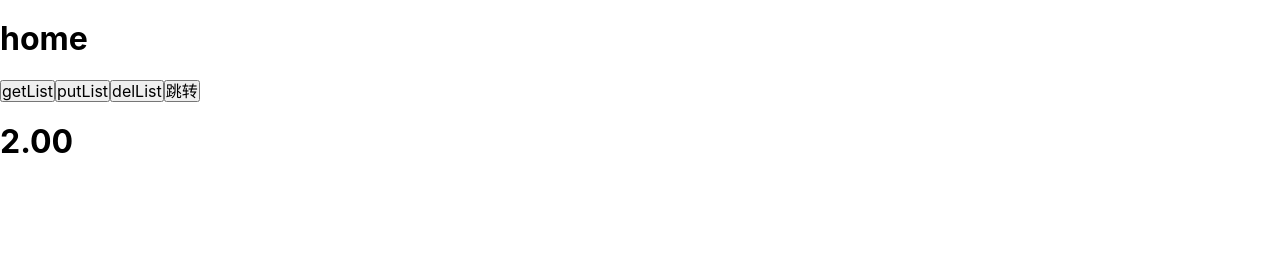
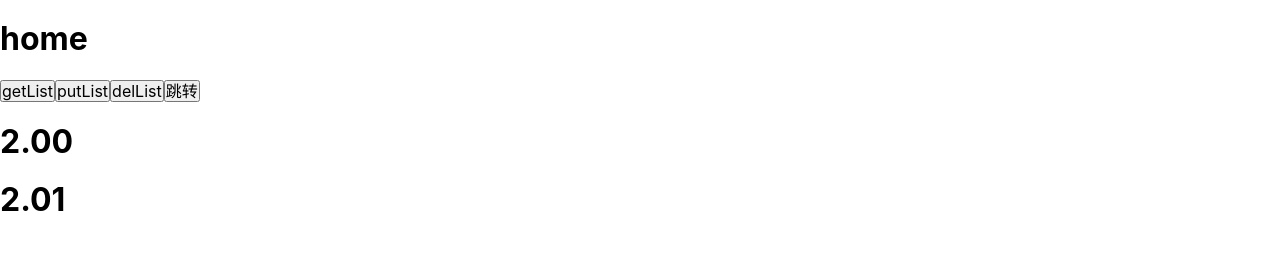
Before and after one commit to LiuMingXu888/hy_demo, a Vue app: page /home in a window 1280 px wide. Shown: the top 272 px of the page. Built offline with nearby package versions, Linux system fonts and the light colour scheme.

Commit message:
Update home.vue

```diff
--- a/src/views/home.vue
+++ b/src/views/home.vue
@@ -30,6 +30,7 @@
         <button @click="delList">delList</button>
         <button @click="tiao">跳转</button>
         <h1>2.00</h1>
+        <h1>2.01</h1>
     </div>
 </template>
 
```
